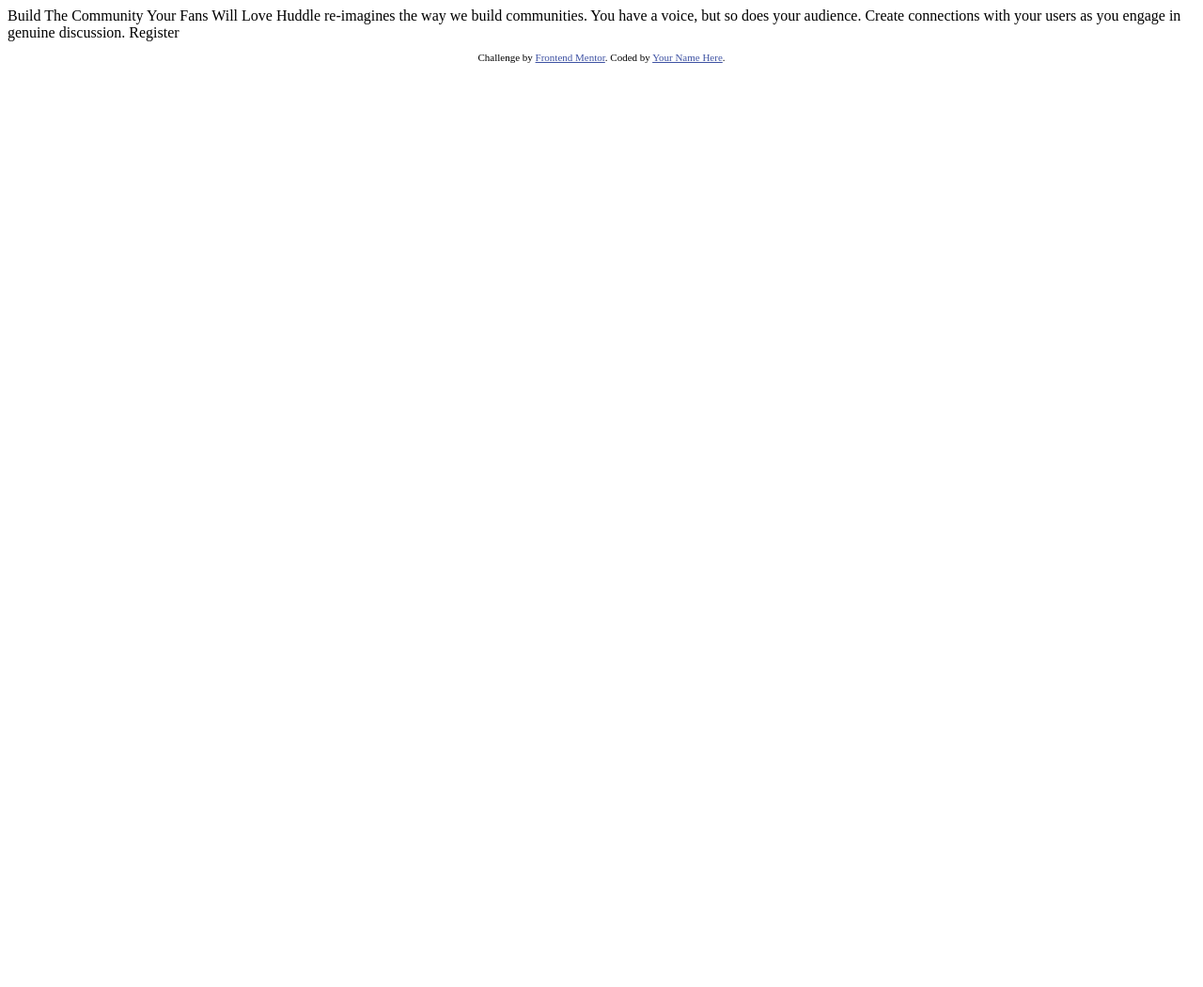
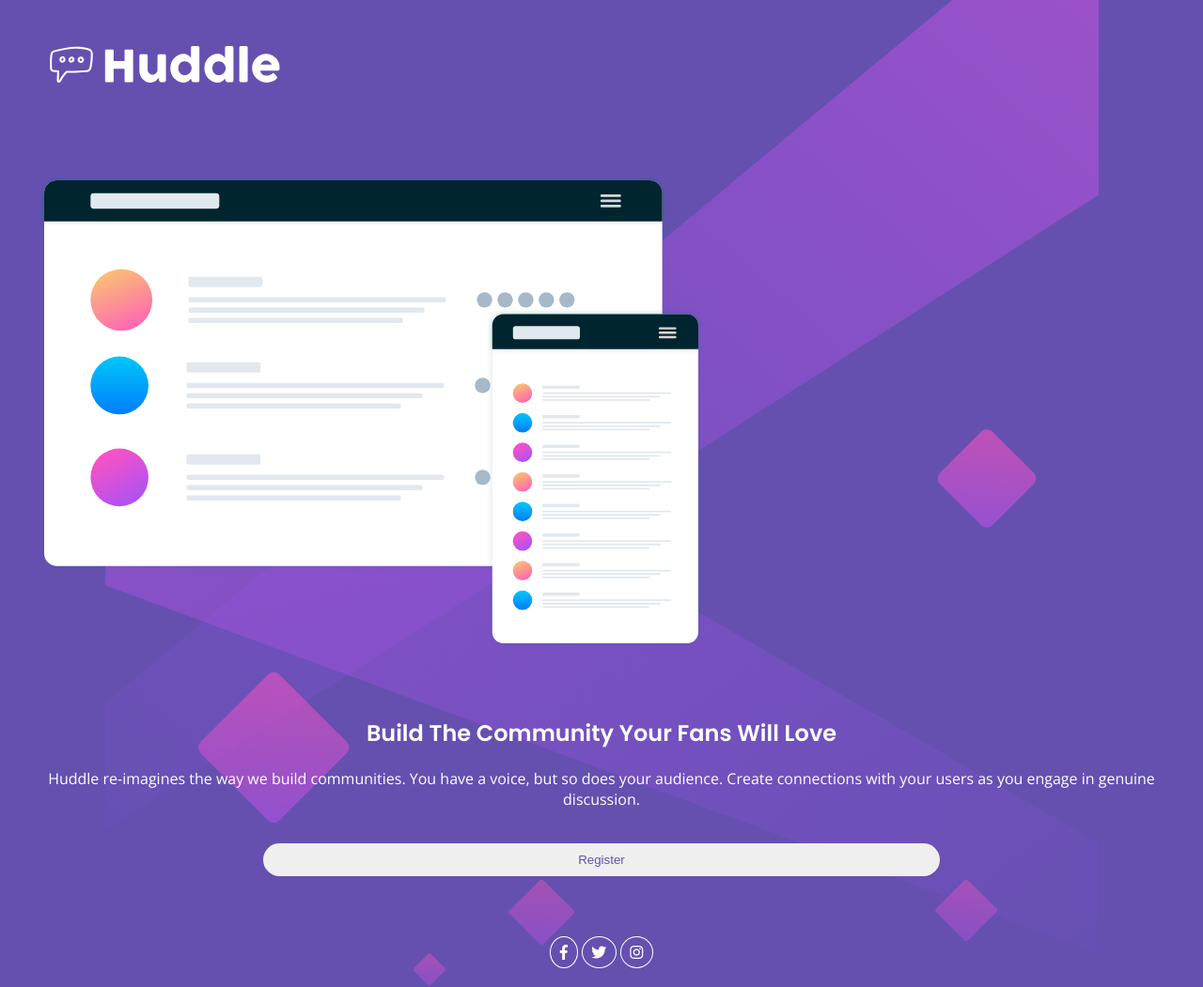
Before and after one commit to JayFullCode/Huddle_Landing_Page, a plain HTML site: page index.html in a window 1280 px wide. Shown: the whole page at 94% size. Before the commit the page ends 800 px from the top, so only its background shows below. Drawn offline with nearby package versions, Linux system fonts and the light colour scheme.

Commit message:
Update: HTML/CSS v1

```diff
--- a/index.html
+++ b/index.html
@@ -5,6 +5,13 @@
   <meta name="viewport" content="width=device-width, initial-scale=1.0"> <!-- displays site properly based on user's device -->
 
   <link rel="icon" type="image/png" sizes="32x32" href="./images/favicon-32x32.png">
+  <link rel="stylesheet" href="style.css">
+  <link
+      rel="stylesheet"
+      href="https://use.fontawesome.com/releases/v5.6.3/css/all.css"
+      integrity="sha384-UHRtZLI+pbxtHCWp1t77Bi1L4ZtiqrqD80Kn4Z8NTSRyMA2Fd33n5dQ8lWUE00s/"
+      crossorigin="anonymous"
+  />
 
   <title>Frontend Mentor | Huddle landing page with single introductory section</title>
 
@@ -16,18 +23,24 @@
 </head>
 <body>
 
-  Build The Community Your Fans Will Love
+  <div id="main-container">
+    <div class="header-container">
+      <p><img src="images/logo.svg" alt="Logo" class="header-container__logo"></p>
+      <img src="images/illustration-mockups.svg" alt="Mockup icon" class="header-container__image">
+    </div>
 
-  Huddle re-imagines the way we build communities. You have a voice, but so does your audience.
-  Create connections with your users as you engage in genuine discussion.
+    <section class="section-container">
+      <h1>Build The Community Your Fans Will Love</h1>
+      <p>Huddle re-imagines the way we build communities. You have a voice, but so does your audience.
+        Create connections with your users as you engage in genuine discussion.</p>
+        <button>Register</button>
+    </section>
 
-  Register
-
-  <footer>
-    <p class="attribution">
-      Challenge by <a href="https://www.frontendmentor.io?ref=challenge" target="_blank">Frontend Mentor</a>.
-      Coded by <a href="#">Your Name Here</a>.
-    </p>
-  </footer>
+    <footer>
+      <a href="#"> <i class="fab fa-facebook-f"></i></a>
+      <a href="#"><i class="fab fa-twitter"></i></a>
+      <a href="#"><i class="fab fa-instagram"></i></a>
+    </footer>
+  </div>
 </body>
 </html>
--- /dev/null
+++ b/style.css
@@ -0,0 +1,94 @@
+@import url('https://fonts.googleapis.com/css2?family=Open+Sans:wght@400;500;600&display=swap');
+@import url('https://fonts.googleapis.com/css2?family=Poppins:wght@400;600&display=swap');
+
+*{
+    box-sizing: border-box;
+}
+
+html, body{
+    margin: 0;
+    padding: 0;
+
+    min-height: 100vh;
+}
+
+body{
+    background: #6550B0 url('images/bg-mobile.svg') no-repeat top center;
+    background-size: contain;
+    margin: auto;
+
+    padding: 20px 40px;
+}
+
+
+/* HEADER  */
+
+.header-container{
+    display: flex;
+    flex-direction: column;
+
+    justify-content: center;
+    align-items: flex-start;
+}
+
+.header-container p{
+    width: 100%;
+}
+
+.header-container__logo{
+    max-width: 40%;
+}
+
+.header-container__image{
+    max-width: 100%;
+    margin-top: 4em;
+}
+
+/* SECTION */
+
+.section-container{
+    text-align: center;
+    color: white;
+}
+
+.section-container h1{
+    margin-top: 3em;
+
+    font-family: 'Poppins' , sans-serif;
+    font-size: 600;
+}
+
+.section-container p{
+    font-family: 'Open sans' , sans-serif;
+    font-size: 400;
+}
+
+.section-container button{
+    width: 60%;
+    padding: 10px 0px;
+    border-radius: 20px;
+    border: none;
+
+    color: #6550B0;
+
+    margin-top: 1.5em;
+
+    cursor: pointer;
+}
+
+footer{
+    margin-top: 4em;
+    text-align: center;
+}
+
+footer a{
+
+}
+
+footer a i{
+    color: white;
+    display: inline-block;
+    border-radius: 50%;
+    border: 1px white solid;
+    padding: 0.5em 0.6em;
+}
```
